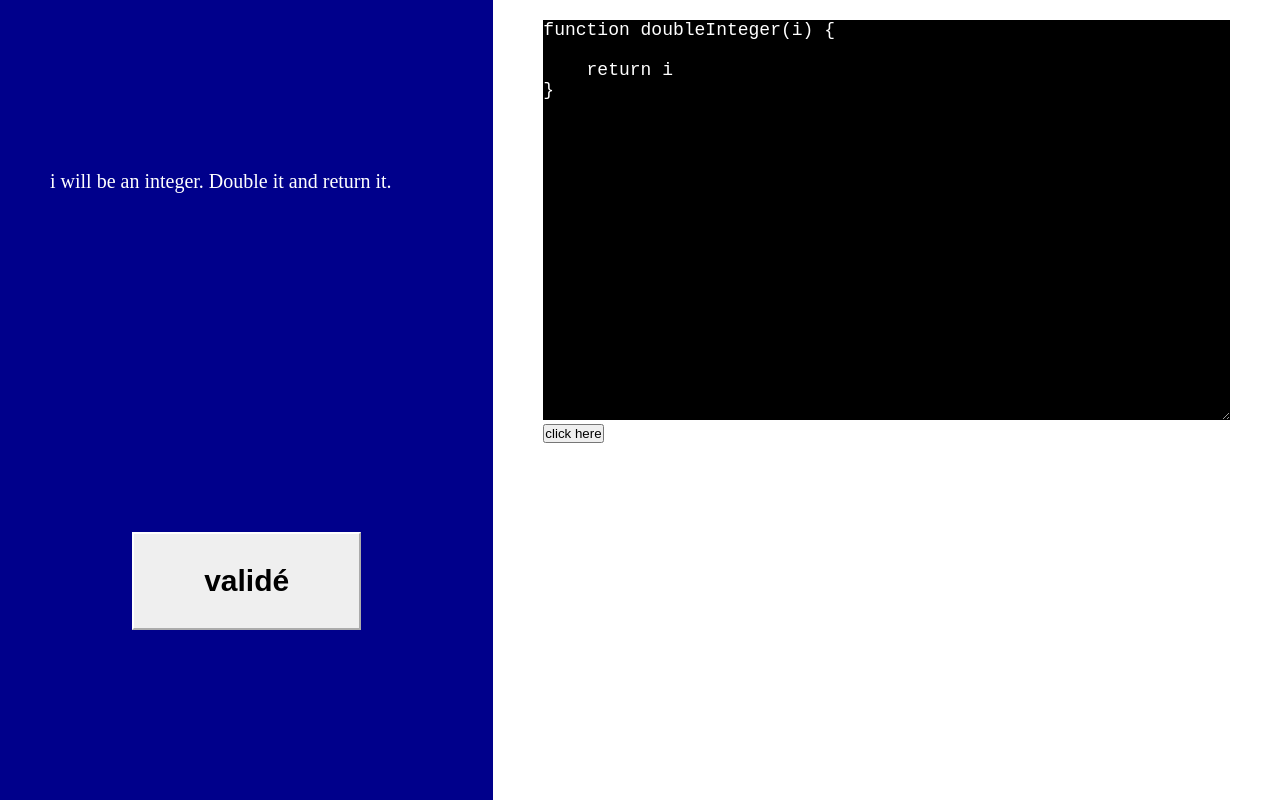
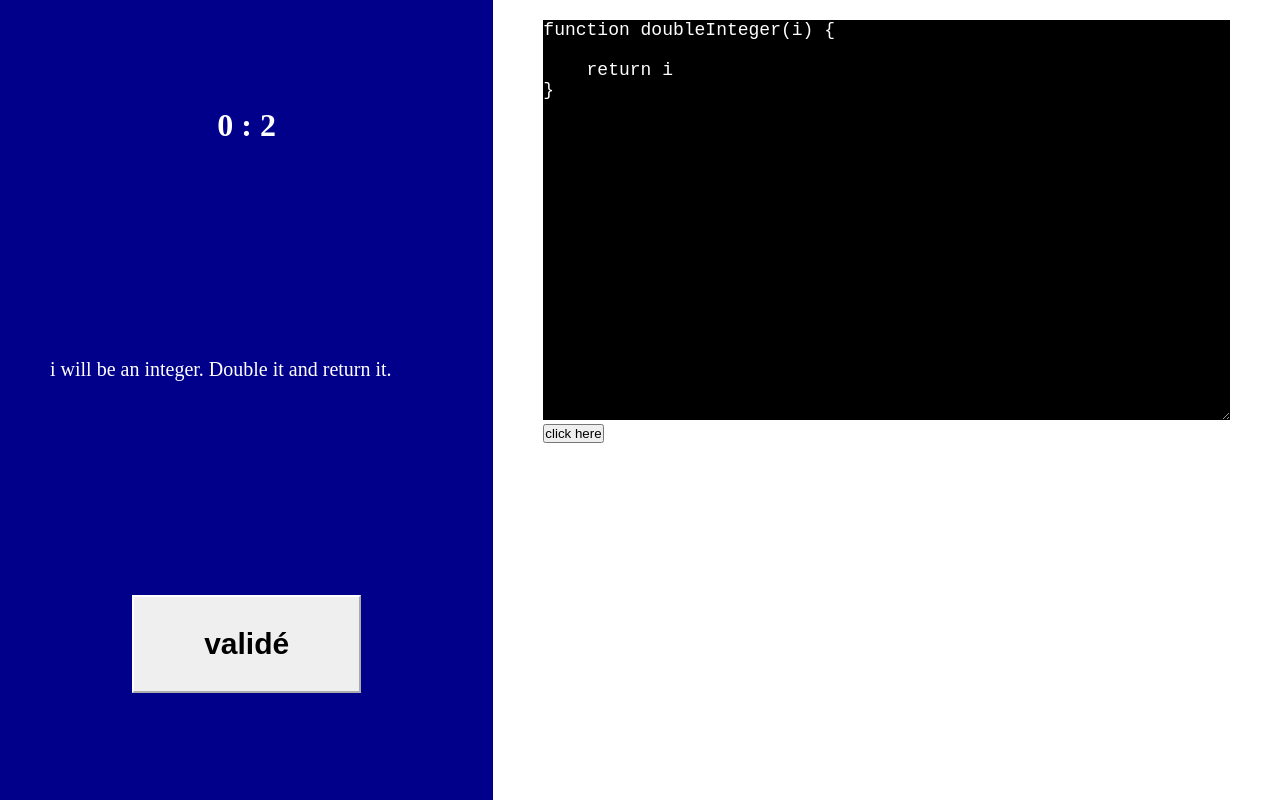
Before and after one commit to karimoucisse/test-technique-app, a React (Create React App) app: page / in a window 1280 px wide. Both pictures are taken after a click on the button "Commencer le jeu". Built offline with nearby package versions, Linux system fonts and the light colour scheme.

Commit message:
add a stopwatch

```diff
--- a/src/components/stopWatch.jsx
+++ b/src/components/stopWatch.jsx
@@ -1,9 +1,54 @@
-import React from 'react'
+import { useEffect, useState } from "react"
+import { useSelector } from "react-redux"
+import styled from "styled-components"
 
-const stopWatch = () => {
+const Container = styled.h1`
+    /* border: black 2px solid; */
+    /* background-color: #ebe4e4; */
+    color: white;
+    /* padding: 10px 35px; */
+`
+
+const StopWatch = () => {
+    const [second, setSecond] = useState(0)
+    const [minute, setMinute] = useState(0)
+    const timeOn = useSelector(state => state.timer.timeOn)
+
+    // handle second
+    useEffect(() => {
+        let interval = null
+        if(timeOn) {
+            interval = setInterval(() => {
+                setSecond(prev => prev === 59 ? 0 : prev +1)
+            }, 1000) // function run every second
+        } else {
+            clearInterval(interval)
+        }
+        return () => clearInterval(interval)
+
+    }, [timeOn])
+
+    // handle minute
+    useEffect(() => {
+        let interval = null
+        if(timeOn) {
+            interval = setInterval(() => {
+                setMinute(prev => prev +1)
+            }, 60000) // function run every minute
+        } else {
+            clearInterval(interval)
+        }
+        return () => clearInterval(interval)
+
+    }, [timeOn])
+
+
+
   return (
-    <div>stopWatch</div>
+    <Container>
+        {minute} : {second}
+    </Container>
   )
 }
 
-export default stopWatch
+export default StopWatch
--- a/src/pages/GamePage.jsx
+++ b/src/pages/GamePage.jsx
@@ -3,6 +3,7 @@ import Editor from '../components/Editor'
 import Instruction from '../components/Instruction'
 import ValidationButton from '../components/ValidationButton'
 import Console from '../components/Console'
+import StopWatch from '../components/StopWatch'
 
 const Container = styled.div`
   height: 100vh;
@@ -29,6 +30,7 @@ const GamePage = () => {
   return (
     <Container>
       <Left>
+        <StopWatch/>
         <Instruction/>
         <ValidationButton/>
       </Left>
--- a/src/pages/Home.jsx
+++ b/src/pages/Home.jsx
@@ -2,7 +2,8 @@ import { useDispatch, useSelector } from "react-redux"
 import { useNavigate } from "react-router-dom"
 import styled from "styled-components"
 import { javascriptTests } from "../javascriptTests"
-import { gameLaunch } from "../redux/testSlice"
+import { gameLaunch, runTest } from "../redux/testSlice"
+import { starTimer } from "../redux/timerSlice"
 
 const Container = styled.div`
     position: relative;
@@ -49,6 +50,7 @@ const Home = () => {
     const handleClick = () => {
         const tests = javascriptTests
         dispatch(gameLaunch(tests))
+        dispatch(starTimer())  //run timer
         if(test) {
             navigate('/games')
         }
--- a/src/redux/store.js
+++ b/src/redux/store.js
@@ -1,8 +1,11 @@
 import { configureStore } from "@reduxjs/toolkit"
 import testReducer from "./testSlice"
+import timerReducer from './timerSlice'
 
 export default configureStore({
     reducer: {
         tests : testReducer,
+        timer : timerReducer,
+
     }
 })
--- /dev/null
+++ b/src/redux/timerSlice.js
@@ -0,0 +1,28 @@
+import { createSlice } from "@reduxjs/toolkit"
+
+const timerSlice = createSlice({
+    name: "timer",
+    initialState: {
+        timer: "",
+        timeOn: false,
+    },
+    reducers:  {
+        starTimer: (state, action) => {
+            state.timeOn = true
+        },
+        updateTimer: (state, action) => {
+            state.timer = action.payload
+        },
+        stopTimer: (state) => {
+            state.timeOn = false
+        },
+    }
+})
+
+export const {
+    starTimer,
+    updateTimer,
+    stopTimer,
+} = timerSlice.actions
+
+export default timerSlice.reducer
```
